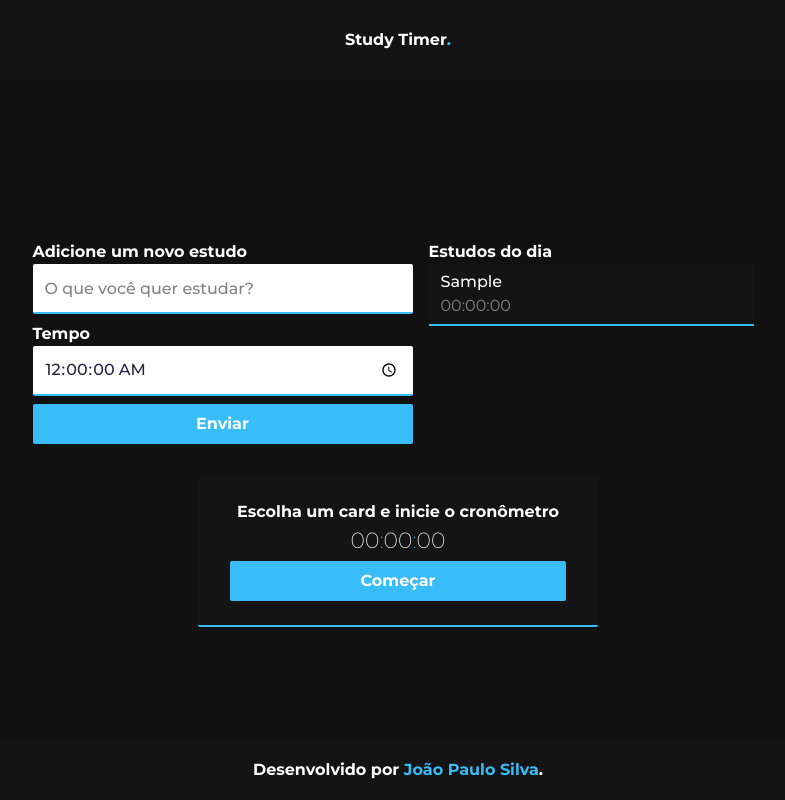
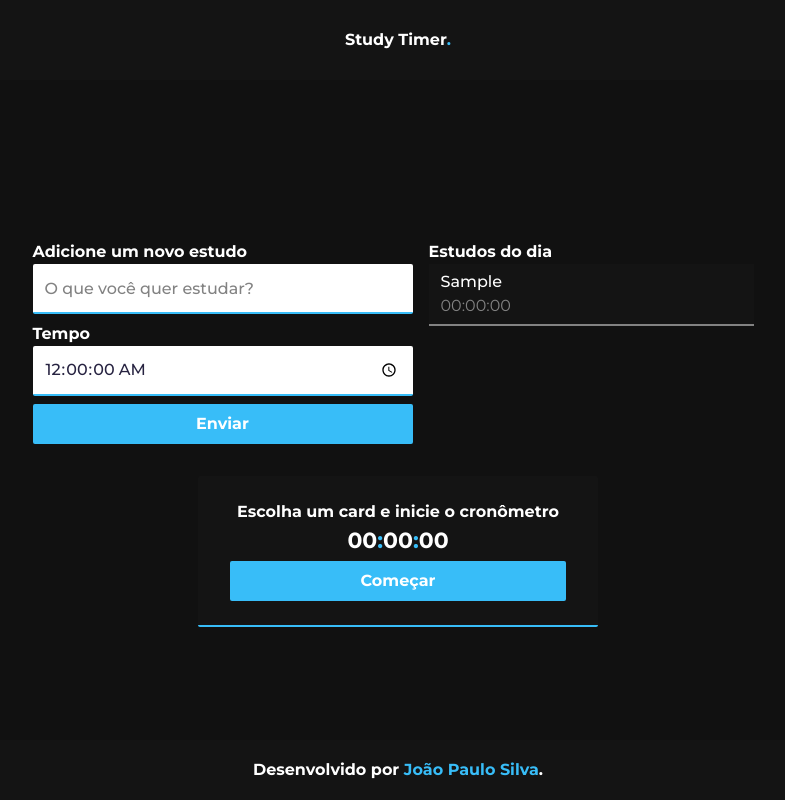
Before and after one commit to Joao0028/study-timer, a React (Create React App) app: page / in a window 1280 px wide. Both pictures are taken after typing "Sample" into the empty fields and a click on the button "Enviar". Shown: the whole page, without its empty margins (242-1027 px from the left). Built offline with nearby package versions, Linux system fonts and the light colour scheme.

Commit message:
criando função de conatr tempo e modificando o Item.tsx

```diff
--- /dev/null
+++ b/src/common/utils/Date.ts
@@ -0,0 +1,7 @@
+export default function TempoParaSegundos(tempo: string) {
+  const [horas = "0", minutos = "0", segundos = "0"] = tempo.split(":");
+
+  const horasEmSegundos = Number(horas) * 3600;
+  const MinutosEmSegundos = Number(minutos) * 60;
+  return horasEmSegundos + MinutosEmSegundos + Number(segundos)
+}
--- a/src/components/Cronometro/Tempo/index.tsx
+++ b/src/components/Cronometro/Tempo/index.tsx
@@ -1,6 +1,10 @@
+import TempoParaSegundos from "../../../common/utils/Date";
+
 export default function Tempo() {
+  console.log("conversão: ", TempoParaSegundos("01:01:01"));
+
   return (
-    <h2 className="text-[22px] mb-1 font-light max-sm:text-[20px]">
+    <h2 className="text-[22px] mb-1 font-extrabold max-sm:text-[20px]">
       00
       <span className="text-cor-azulClaro">:</span>
       00
--- a/src/components/Lista/Item/index.tsx
+++ b/src/components/Lista/Item/index.tsx
@@ -12,13 +12,12 @@ export default function Item({
   id,
   selecionaTarefa,
 }: Props) {
-  console.log("Item atual: ", { tarefa, tempo, selecionado, completado, id });
 
   return (
     <li
       className={`
       ${selecionado ? "itemSelecionado" : ""}
-      mb-3 bg-[#141414] pl-3 w-[325px] cursor-pointer py-[6px] border-solid border-b-2 border-cor-azulClaro max-md:w-[420px] max-[500px]:w-[320px] mr-1 `}
+      mb-3 bg-[#141414] pl-3 w-[325px] cursor-pointer py-[6px] border-solid border-b-2 ${selecionado? "": "border-cor-cinza"} max-md:w-[420px] max-[500px]:w-[320px] mr-1 `}
       onClick={() =>
         selecionaTarefa({
           tarefa,
--- a/src/index.scss
+++ b/src/index.scss
@@ -33,7 +33,7 @@ code {
 }
 @layer components {
   .input {
-    @apply h-[50px] w-[380px] px-3 text-[#272341]  border-solid border-b-2 border-cor-azulClaro placeholder:text-cor-cinza font-medium rounded-sm caret-cor-azulClaro max-[500px]:w-[325px] max-md:w-[430px];
+    @apply h-[50px] w-[380px] px-3 text-[#272341] border-solid border-b-2 border-cor-azulClaro  placeholder:text-cor-cinza font-medium rounded-sm caret-cor-azulClaro max-[500px]:w-[325px] max-md:w-[430px];
   }
   .App {
     @apply max-md:flex-col gap-[1em] flex mt-[10em] mb-[2em] justify-center text-cor-branco max-md:items-center max-md:mt-[6em];
@@ -41,4 +41,7 @@ code {
   .scrolUl {
     @apply overflow-y-scroll max-h-[210px];
   }
+  .itemSelecionado{
+    @apply border-solid border-b-2 border-cor-azulClaro
+  }
 }
```
